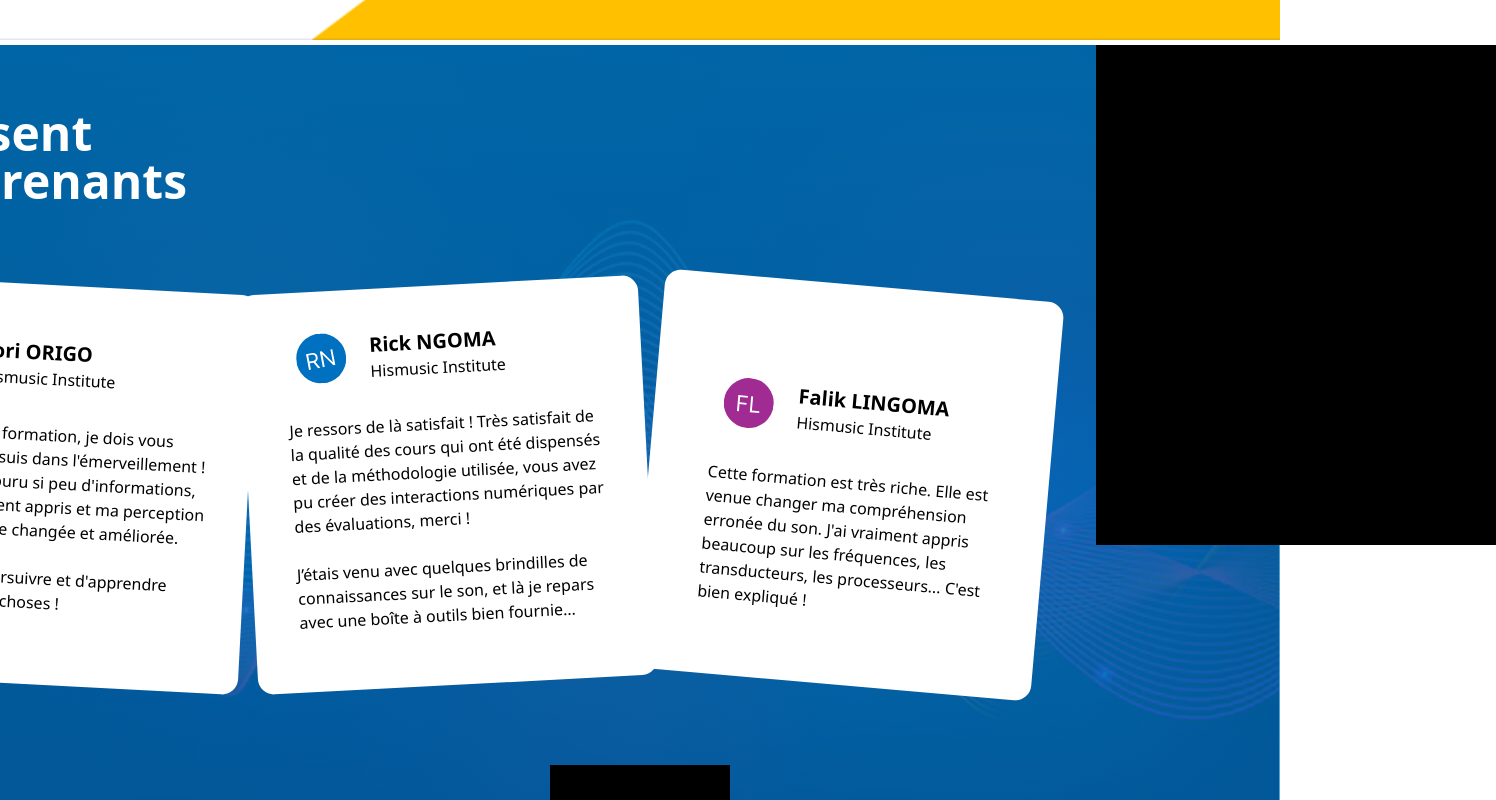
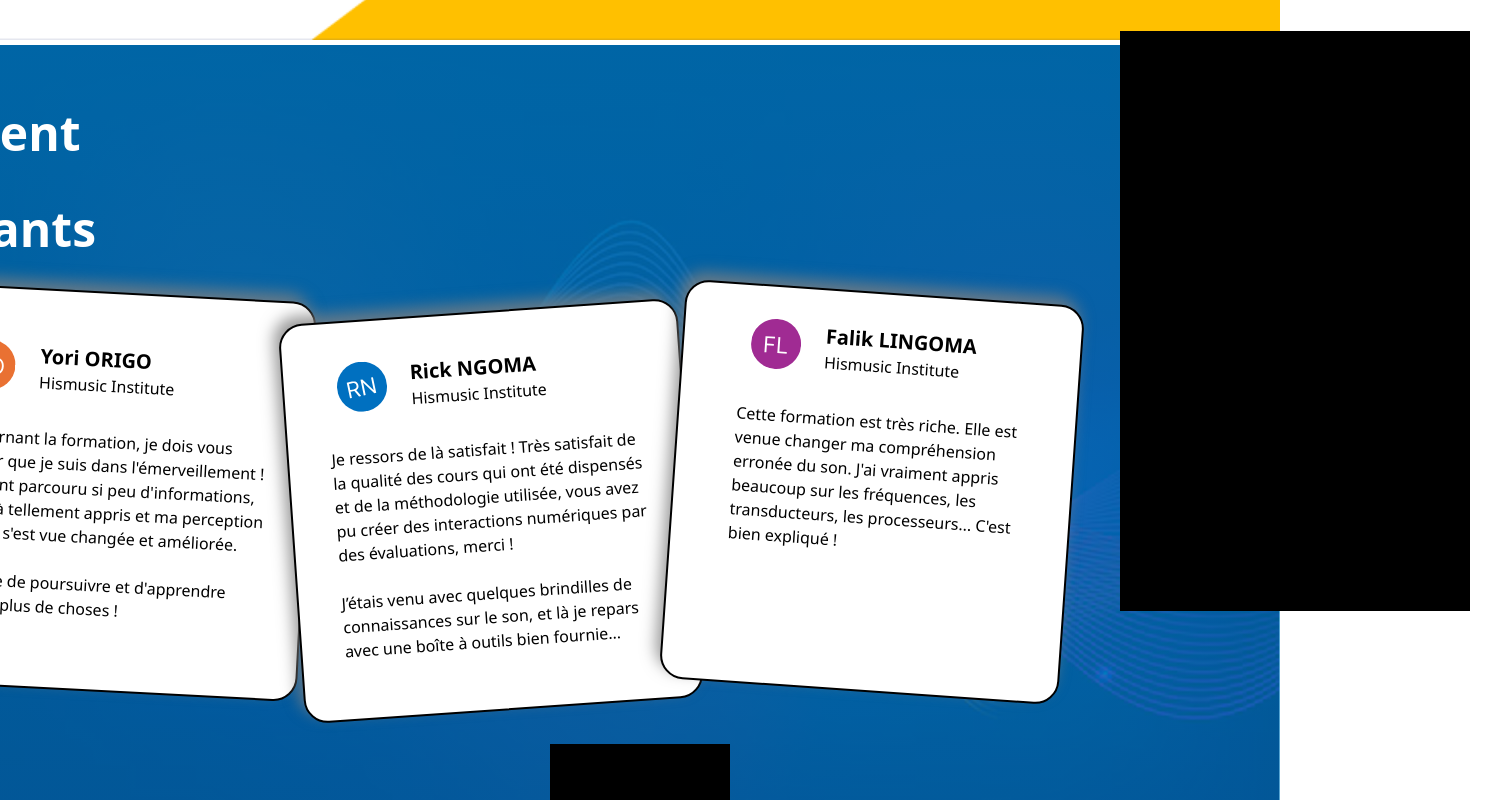
Before and after one commit to assekoazareel222/hisMusic2.0, a Next.js app: page / in a window 1280 px wide. Shown: the part 3180-3980 px from the top of the page, 1496 px wide, since content can reach past the window. Built offline with nearby package versions, Linux system fonts and the light colour scheme.

Commit message:
two commit

```diff
--- a/app/composants/section5.jsx
+++ b/app/composants/section5.jsx
@@ -4,16 +4,15 @@ import Image from "next/image";
 export const Section5 = () => {
   return (
     <div className={`${styles.contain}`}>
-      <section className="flex gap-12">
+      <section className="flex gap-0 relative h-full">
         <div className="flex flex-col">
           {/* setion bloc1 */}
-          <h1 className="font-bold text-5xl text-white mt-16 ml-12">
-            Que disent <br></br>
-            les apprenants
-          </h1>
-          <div className="flex ml-16 mt-20 gap-0">
+          <div className={`${styles.h1t} font-bold flex flex-col text-5xl absolute text-white mt-16 ml-12`}>
+            <p>Que disent les apprenants</p>
+         </div>
+          <div className="flex ml-16 mt-20 gap-0 relative h-full w-full">
             <section
-              className="w-[400px] h-[400px] border-none rounded-2xl flex flex-col mb-12 items-center justify-center bg-white"
+              className={`${styles.blocs1} w-[400px] h-[400px] border-none rounded-3xl flex absolute flex-col mb-12 items-center justify-center bg-white`}
               style={{ transform: "rotate(3deg)" }}
             >
               <div className="flex flex-col gap-8">
@@ -45,8 +44,8 @@ export const Section5 = () => {
             </section>
             {/* setion bloc2 */}
             <section
-              className="w-[400px] h-[400px] border-none rounded-2xl mt-15 flex flex-col items-center justify-center bg-white"
-              style={{ transform: "rotate(-3deg)" }}
+              className={`${styles.blocs2} w-[400px] h-[400px] border-none rounded-3xl flex absolute flex-col mb-12 items-center justify-center bg-white`}
+              style={{ transform: "rotate(-4deg)" }}
             >
               <div className="flex flex-col gap-8">
                 <div className="flex gap-6 mt-8">
@@ -78,8 +77,8 @@ export const Section5 = () => {
             </section>
             {/* setion bloc3 */}
             <section
-             className="w-[400px] h-[400px] border-none rounded-2xl mt-15 flex flex-col items-center justify-center bg-white"
-             style={{ transform: "rotate(5deg)" }}
+               className={`${styles.blocs3} w-[400px] h-[400px] border-none rounded-3xl flex absolute flex-col mb-12 items-center bg-white`}
+               style={{ transform: "rotate(4deg)" }}
             >
               <div className="flex flex-col gap-8">
                 <div className="flex gap-6 mt-8">
@@ -107,11 +106,11 @@ export const Section5 = () => {
             </section>
           </div>
         </div>
-        <div className="flex w-[400px] h-[500px] bg-black">
+        <div className= {`${styles.forms} flex w-[350px] h-[580px] bg-black absolute`}>
           <h1>formulare</h1>
         </div>
       </section>
-      <div className="w-[180px] h-[70px] bg-black mt-8">button</div>
+      <div className="w-[180px] h-[70px] bg-black mb-10">button</div>
     </div>
   );
 };
--- a/app/composants/section5.module.css
+++ b/app/composants/section5.module.css
@@ -35,3 +35,47 @@
   background-repeat: no-repeat;
   margin-left: 10px;
 }
+.blocs1{
+  position: absolute;
+  right: 670%;
+  border: solid black 2PX;
+  top: 27%;
+  box-shadow: -5px -8px 15px rgba(128, 128, 128, 0.8);
+  /* z-index:100; */
+
+}
+.blocs2{
+  position: absolute;
+  right: 70%;
+  border: solid black 2PX;
+  top: 30%;
+  z-index:100;
+  box-shadow: -5px -8px 15px rgba(128, 128, 128, 0.8);
+
+}
+.blocs3{
+  position: absolute;
+  /* right: px; */
+  /* left: 5%; */
+  border: solid black 2PX;
+  z-index:100;
+  /* bottom: ; */
+  top: 27%;
+ box-shadow: -5px -8px 15px rgba(128, 128, 128, 0.8);
+
+}
+.h1t{
+  position: absolute;
+  right: 900%;
+  /* border: solid black 2PX; */
+  /* bottom: 10%; */
+
+}
+.forms{
+  position: absolute;
+  left: 800%;
+  border: solid black 2PX;
+  z-index:100;
+  bottom: 19%;
+
+}
```
